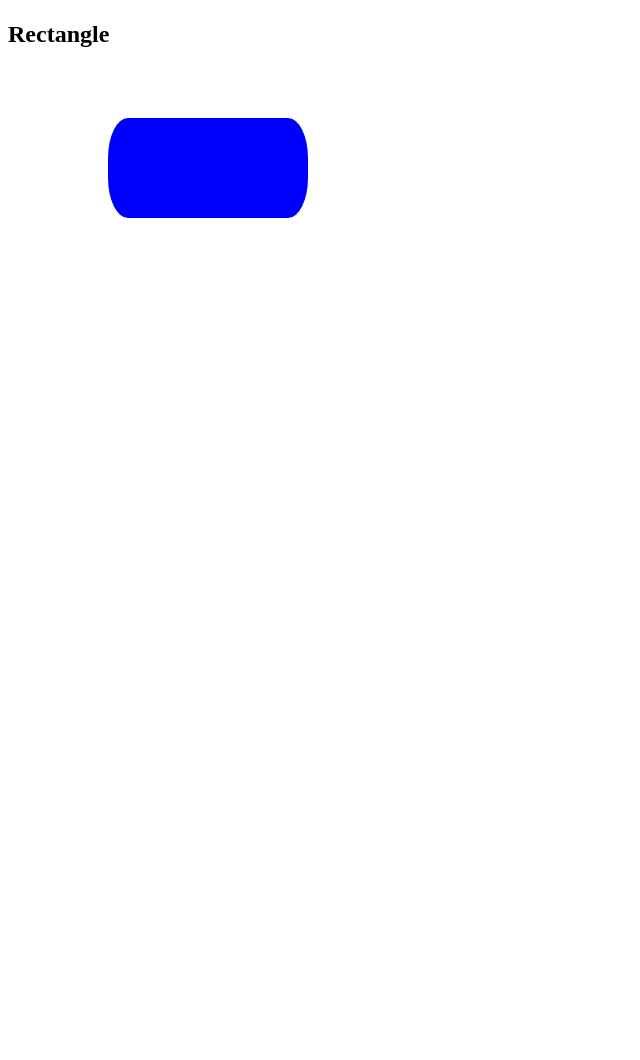
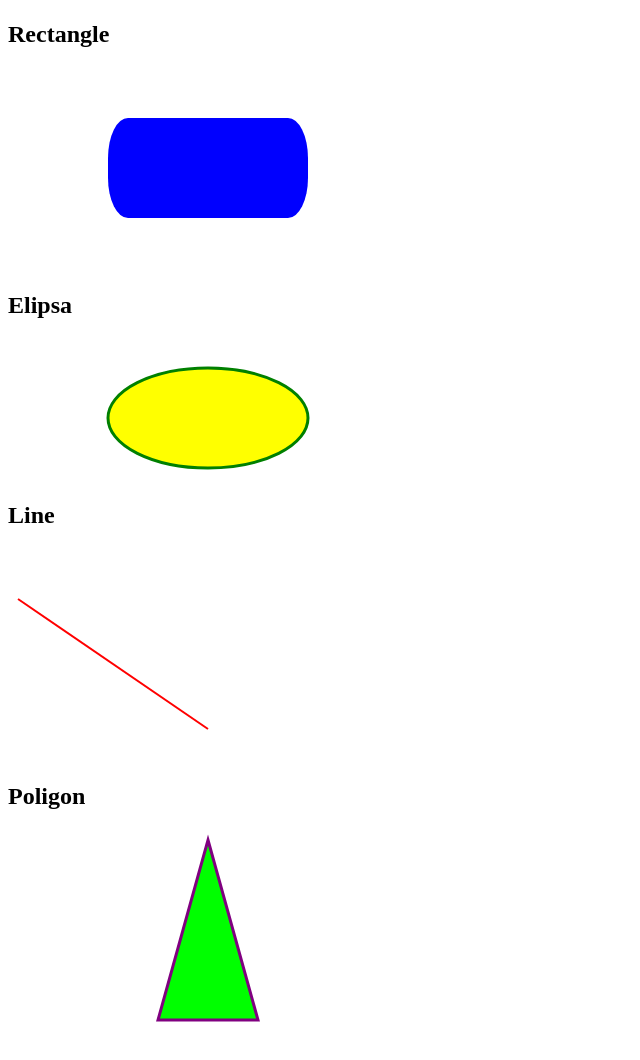
Before and after one commit to Marasz01/algebra.grafika, a plain HTML site: page index.html in a window 1280 px wide. Shown: the part 2172-3232 px from the top of the page, without its empty margins (0-640 px from the left). Before the commit the page ends 2452 px from the top, so only its background shows below. Drawn offline with Linux system fonts and the light colour scheme.

Commit message:
SVG adds

```diff
--- a/index.html
+++ b/index.html
@@ -56,6 +56,25 @@ xmlns="http://www.w3.org/2000/svg">
   <rect width="200" height="100" x="100" y="50" rx="20" ry="40" fill="blue" />
 </svg>
 
+
+<h2>Elipsa</h2>
+<svg height="140" width="500" xmlns="http://www.w3.org/2000/svg">
+  <ellipse cx="200" cy="80" rx="100" ry="50" style="fill:yellow;stroke:green;stroke-width:3" />
+
+</svg>
+
+<h2>Line</h2>
+<svg height="210" width="300" xmlns="http://www.w3.org/2000/svg">
+  <line x1="10" y1="50" x2="200" y2="180" style="stroke:red;stroke-width:2" />
+
+</svg>
+
+
+<h2>Poligon</h2>
+
+<svg height="220" width="500" xmlns="http://www.w3.org/2000/svg">
+  <polygon points="200,10 250,190 150,190" style="fill:lime;stroke:purple;stroke-width:3" />
+</svg>
   </body>
 
 </html>
```
